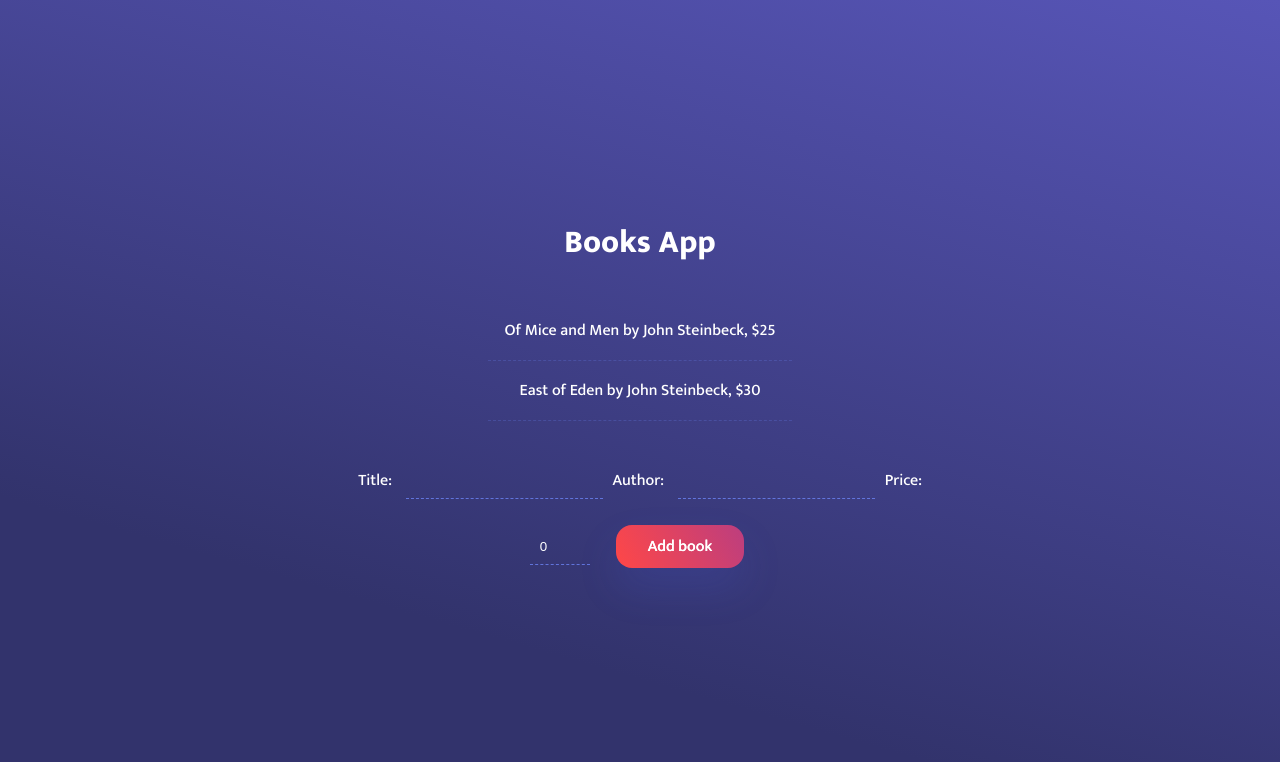
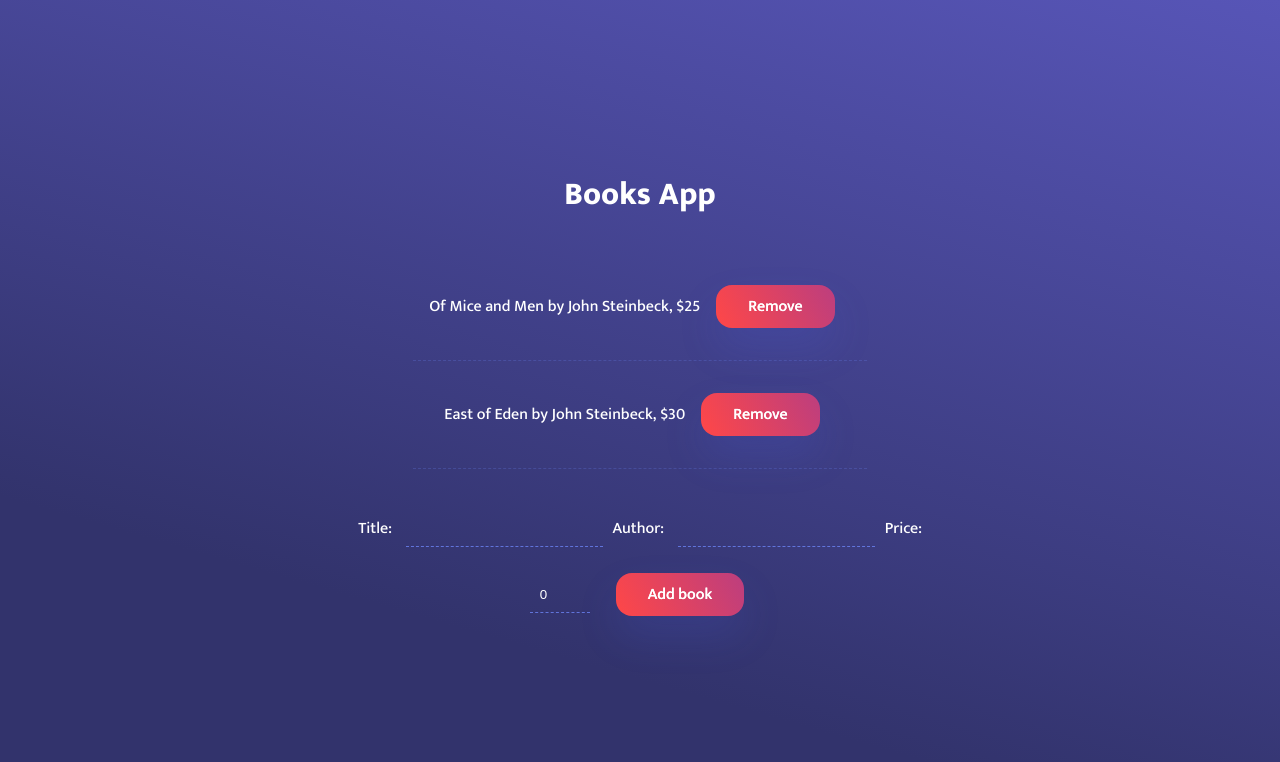
Before and after one commit to Kris87M/TypeScript, a React (Create React App) app: page / in a window 1280 px wide. Shown: the top 762 px of the page. Built offline with nearby package versions, Linux system fonts and the light colour scheme.

Commit message:
Add removeBook method

```diff
--- a/src/App.tsx
+++ b/src/App.tsx
@@ -11,16 +11,21 @@ const booksData: Book[] = [
 
 const App: FC = () => {
   const [books, setBooks] = useState<Book[]>(booksData);
+
   const addBook = (book: Book) => {
     setBooks([...books, book])
   }
+
+  const removeBook = (id: string) => {
+    setBooks(books.filter(book => book.id !== id));
+  };
 
   return (
     <div className="container">
       <header>
         <h1>Books App</h1>
       </header>
-      <BooksList books={books} />
+      <BooksList books={books} removeBook={removeBook} />
       <AddBookForm addBook={addBook} />
     </div>
   );
--- a/src/Components/BookItem/BookItem.css
+++ b/src/Components/BookItem/BookItem.css
@@ -2,3 +2,29 @@
   padding: 1rem;
   border-bottom: 1px dashed rgba(105, 127, 238, 0.25);
 }
+
+button {
+  background-color: #ff4747;
+  background-image: linear-gradient(62deg, #ff4747 0%, #bc3e7f 100%);
+  border-radius: 1rem;
+  padding: 0.5rem 2rem;
+  border: none;
+  color: inherit;
+  font: inherit;
+  margin: 1rem;
+  text-shadow: 0 0;
+  box-shadow: 0 20px 40px 0 rgba(76, 104, 239, .15);
+  transition: .2s;
+  cursor: pointer;
+  position: relative;
+  top: 0;
+  left: 0;
+  outline: none;
+}
+
+button:hover {
+  position: relative;
+  top: -0.2rem;
+  left: -0.2rem;
+  box-shadow: 0 10px 40px 0 rgba(76, 104, 239, .25);
+}
--- a/src/Components/BookItem/BookItem.tsx
+++ b/src/Components/BookItem/BookItem.tsx
@@ -5,11 +5,15 @@ import './BookItem.css';
 
 type Props = {
   book: Book;
+  removeBook: (id: string) => void
 }
 
-const BookItem: FC<Props> = ({book}) => {
+const BookItem: FC<Props> = ({book, removeBook}) => {
   return (
-    <li className="book-item">{book.title} by {book.author}, ${book.price}</li>
+    <li className="book-item">
+      {book.title} by {book.author}, ${book.price}
+      <button onClick={() => removeBook(book.id)}>Remove</button>
+    </li>
   )
 }
 
--- a/src/Components/BooksList/BooksList.tsx
+++ b/src/Components/BooksList/BooksList.tsx
@@ -6,12 +6,13 @@ import './BooksList.css'
 
 type Props = {
   books: Book[];
+  removeBook: (id:string) => void
 }
 
-const BooksList: FC<Props> = ({ books }) => {
+const BooksList: FC<Props> = ({ books, removeBook }) => {
   return (
     <ul className="books-list">
-      {books.map((book: Book) => <BookItem key={book.id} book={book} />)}
+      {books.map((book: Book) => <BookItem key={book.id} book={book} removeBook={removeBook} />)}
     </ul>
   )
 }
```
